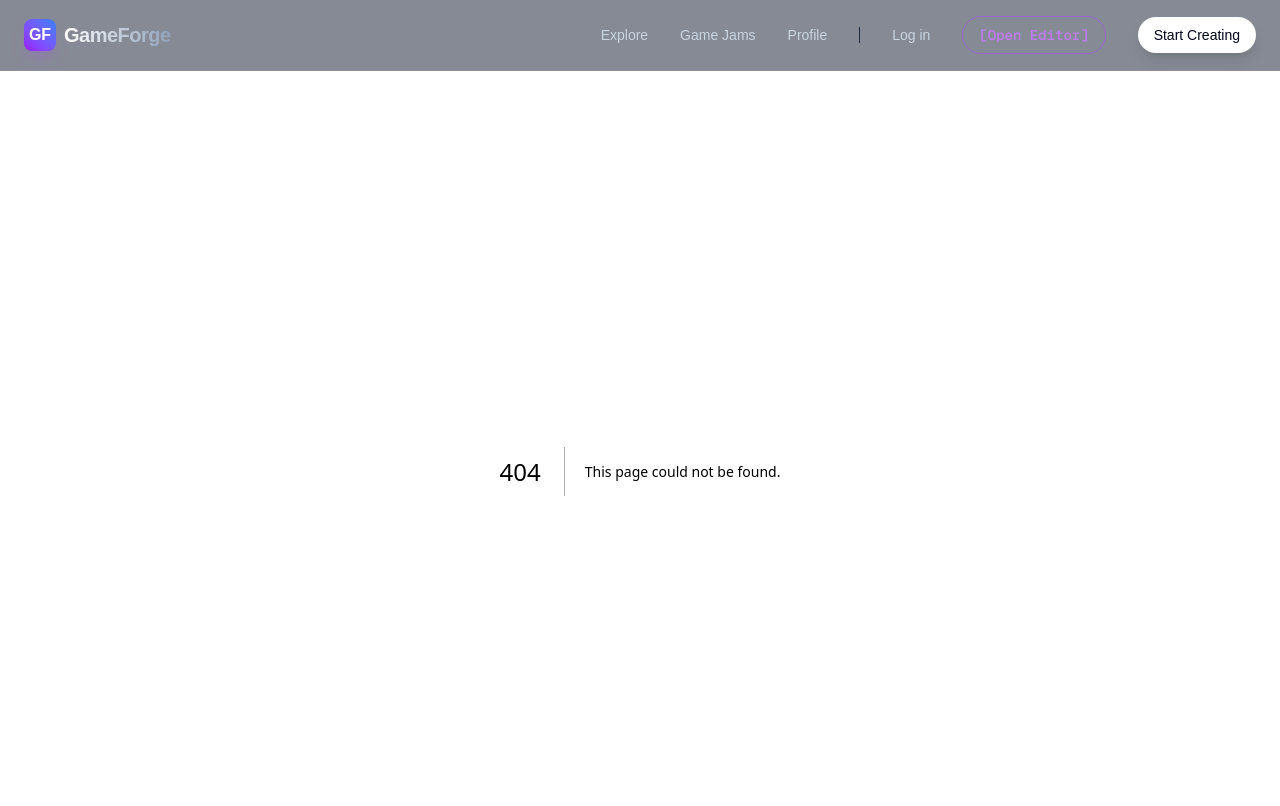
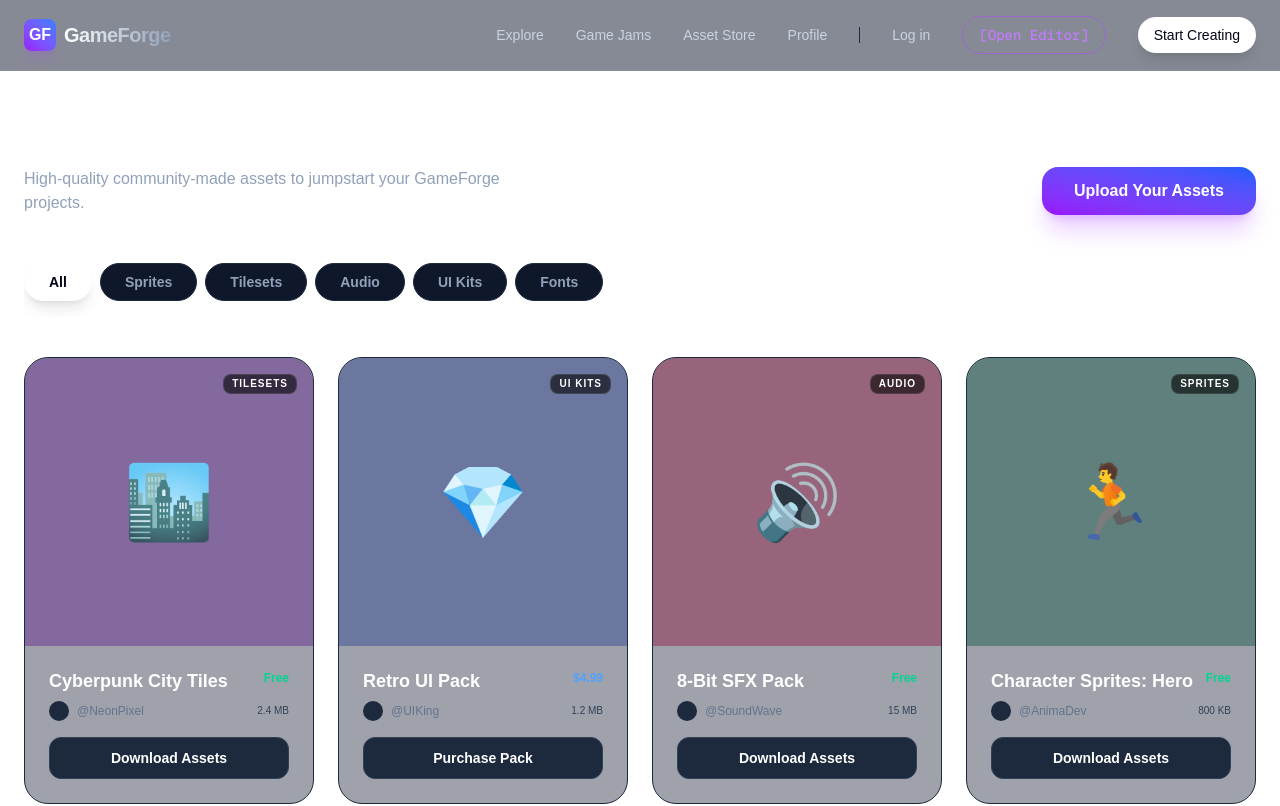
Before and after one commit to nasty2009vv-del/Games-x, a Next.js app: page /assets in a window 1280 px wide. Before the commit this address had no page. Shown: the top 806 px of the page. Built offline with nearby package versions, Linux system fonts and the light colour scheme.

Commit message:
Launch Asset Store with premium UI and categorized search

```diff
--- /dev/null
+++ b/app/assets/page.tsx
@@ -0,0 +1,98 @@
+"use client";
+
+import React, { useState } from "react";
+import Link from "next/link";
+
+export default function AssetStorePage() {
+  const [filter, setFilter] = useState("All");
+
+  const assetCategories = ["All", "Sprites", "Tilesets", "Audio", "UI Kits", "Fonts"];
+
+  const assets = [
+    { id: 1, name: "Cyberpunk City Tiles", type: "Tilesets", price: "Free", author: "@NeonPixel", size: "2.4 MB", thumb: "bg-purple-900/40", icon: "🏙️" },
+    { id: 2, name: "Retro UI Pack", type: "UI Kits", price: "$4.99", author: "@UIKing", size: "1.2 MB", thumb: "bg-blue-900/40", icon: "💎" },
+    { id: 3, name: "8-Bit SFX Pack", type: "Audio", price: "Free", author: "@SoundWave", size: "15 MB", thumb: "bg-rose-900/40", icon: "🔊" },
+    { id: 4, name: "Character Sprites: Hero", type: "Sprites", price: "Free", author: "@AnimaDev", size: "800 KB", thumb: "bg-emerald-900/40", icon: "🏃" },
+    { id: 5, name: "Sci-Fi Ambient Loops", type: "Audio", price: "$2.50", author: "@SynthLord", size: "42 MB", thumb: "bg-orange-900/40", icon: "🎹" },
+    { id: 6, name: "Pixel Space Font", type: "Fonts", price: "Free", author: "@TypeMaster", size: "120 KB", thumb: "bg-slate-800/40", icon: "Aa" },
+  ];
+
+  const filteredAssets = filter === "All" ? assets : assets.filter(a => a.type === filter);
+
+  return (
+    <div className="w-full max-w-7xl mx-auto px-4 sm:px-6 py-12">
+      {/* Header */}
+      <div className="mb-12 flex flex-col md:flex-row md:items-end justify-between gap-6">
+        <div>
+           <h1 className="text-4xl font-black text-white mb-2 tracking-tight">Asset Forge</h1>
+           <p className="text-slate-400 font-light max-w-lg">High-quality community-made assets to jumpstart your GameForge projects.</p>
+        </div>
+        <button className="px-8 py-3 bg-gradient-to-tr from-purple-600 to-blue-600 text-white font-bold rounded-2xl hover:scale-[1.02] shadow-xl shadow-purple-600/20 active:scale-95 transition-all">
+          Upload Your Assets
+        </button>
+      </div>
+
+      {/* Filter Tabs */}
+      <div className="flex flex-wrap gap-2 mb-10 overflow-x-auto pb-4 scrollbar-hide">
+         {assetCategories.map(cat => (
+           <button
+             key={cat}
+             onClick={() => setFilter(cat)}
+             className={`px-6 py-2 rounded-full text-sm font-bold transition-all border ${filter === cat ? 'bg-white text-slate-950 border-white shadow-lg' : 'bg-slate-900 text-slate-400 border-slate-800 hover:border-slate-600'}`}
+           >
+             {cat}
+           </button>
+         ))}
+      </div>
+
+      {/* Assets Grid */}
+      <div className="grid grid-cols-1 sm:grid-cols-2 lg:grid-cols-3 xl:grid-cols-4 gap-6">
+        {filteredAssets.map(asset => (
+           <div key={asset.id} className="group bg-slate-900/40 border border-slate-800 rounded-3xl overflow-hidden hover:border-purple-500/50 transition-all hover:-translate-y-1 hover:shadow-2xl hover:shadow-purple-500/10">
+              <div className={`aspect-square w-full ${asset.thumb} flex items-center justify-center text-7xl relative`}>
+                 {asset.icon}
+                 <div className="absolute top-4 right-4 bg-black/60 backdrop-blur px-2 py-1 rounded-lg text-[10px] font-bold text-white border border-white/10 uppercase tracking-widest">
+                    {asset.type}
+                 </div>
+              </div>
+              <div className="p-6">
+                 <div className="flex justify-between items-start mb-2 gap-2">
+                    <h3 className="font-bold text-white text-lg leading-tight group-hover:text-purple-400 transition-colors truncate">{asset.name}</h3>
+                    <span className={`text-xs font-black ${asset.price === 'Free' ? 'text-emerald-400' : 'text-blue-400'}`}>{asset.price}</span>
+                 </div>
+                 <div className="flex flex-col gap-4">
+                    <div className="flex items-center gap-2">
+                       <div className="w-5 h-5 rounded-full bg-slate-800"></div>
+                       <span className="text-xs text-slate-500 font-medium">{asset.author}</span>
+                       <span className="text-[10px] text-slate-700 ml-auto">{asset.size}</span>
+                    </div>
+                    <button className="w-full py-2.5 rounded-xl bg-slate-800 text-white text-sm font-bold border border-slate-700 hover:bg-white hover:text-slate-950 transition-all active:scale-95">
+                       {asset.price === 'Free' ? 'Download Assets' : 'Purchase Pack'}
+                    </button>
+                 </div>
+              </div>
+           </div>
+        ))}
+
+        {filteredAssets.length === 0 && (
+           <div className="col-span-full py-32 text-center">
+              <span className="text-6xl mb-6 block">🔎</span>
+              <p className="text-slate-500 font-bold">No assets found in this category.</p>
+           </div>
+        )}
+      </div>
+
+      {/* Support Banner */}
+      <div className="mt-20 p-12 rounded-[3rem] bg-gradient-to-r from-slate-950 to-purple-950 border border-slate-800 text-center relative overflow-hidden">
+         <div className="absolute top-0 left-0 w-full h-full bg-[url('https://www.transparenttextures.com/patterns/dust.png')] opacity-10"></div>
+         <h2 className="text-3xl font-black text-white mb-4 relative z-10">Supporting Independent Creators</h2>
+         <p className="text-slate-400 max-w-xl mx-auto mb-8 relative z-10 font-light">
+           We take 0% commission on asset sales. Every cent you earn goes straight to your pocket to fund your next big game project.
+         </p>
+         <button className="relative z-10 px-10 py-4 bg-purple-600 text-white font-black rounded-2xl hover:bg-purple-500 transition-all shadow-xl shadow-purple-600/30">
+           Start Selling Today
+         </button>
+      </div>
+    </div>
+  );
+}
--- a/app/layout.tsx
+++ b/app/layout.tsx
@@ -38,6 +38,7 @@ export default function RootLayout({
           <div className="flex gap-4 items-center gap-8">
             <Link href="/explore" className="text-sm font-medium text-slate-300 hover:text-white transition-colors">Explore</Link>
             <Link href="/jams" className="text-sm font-medium text-slate-300 hover:text-white transition-colors">Game Jams</Link>
+            <Link href="/assets" className="text-sm font-medium text-slate-300 hover:text-white transition-colors">Asset Store</Link>
             <Link href="/profile/demo-user" className="text-sm font-medium text-slate-300 hover:text-white transition-colors">Profile</Link>
             <div className="h-4 w-px bg-slate-800"></div>
             <Link href="/api/auth/signin" className="text-sm font-medium text-slate-300 hover:text-white transition-colors">Log in</Link>
```
